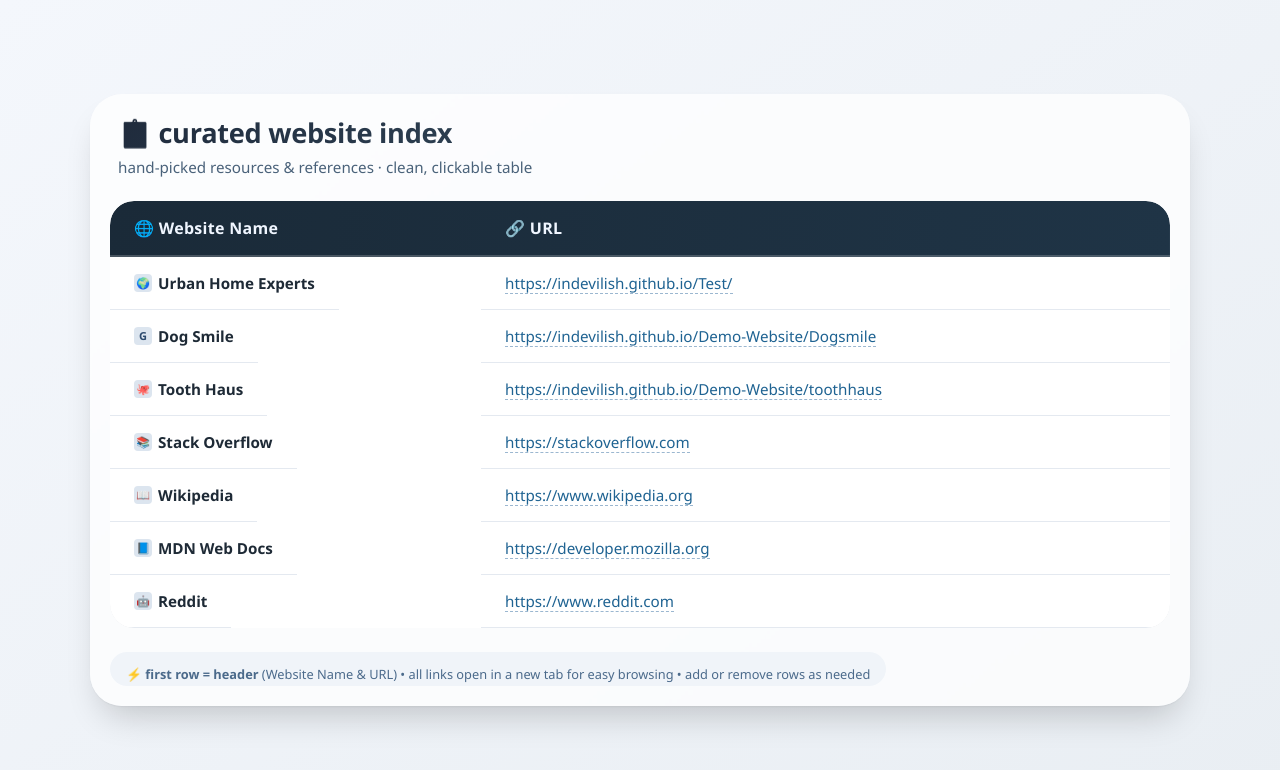
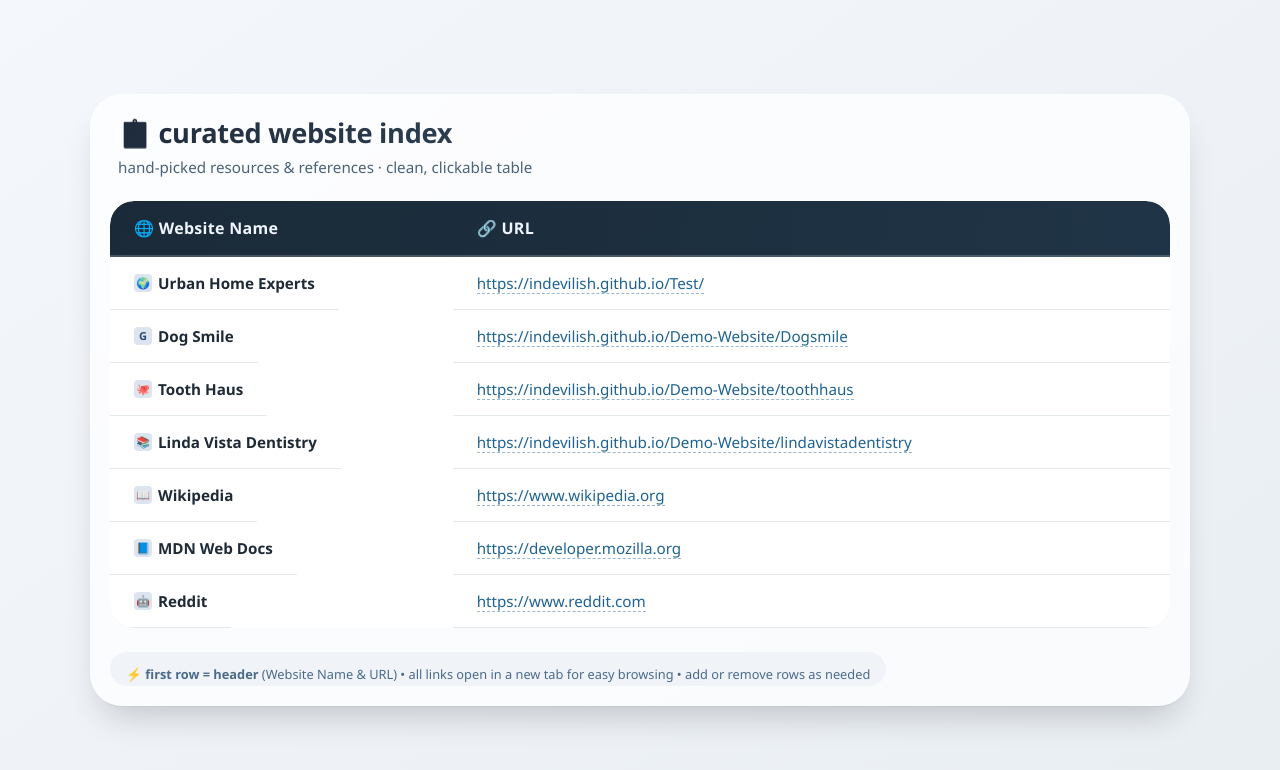
Before and after one commit to indevilish/Demo-Website, a plain HTML site: page index.html in a window 1280 px wide. Drawn offline with Linux system fonts and the light colour scheme.

Commit message:
Replace Stack Overflow entry with Linda Vista Dentistry

```diff
--- a/index.html
+++ b/index.html
@@ -211,8 +211,8 @@
                 </tr>
                 <!-- Row 4: Stack Overflow (Q&A) -->
                 <tr>
-                    <td class="site-name"><span class="favicon-placeholder">📚</span> Stack Overflow</td>
-                    <td><a href="https://stackoverflow.com" class="url-link" target="_blank" rel="noopener noreferrer">https://stackoverflow.com</a></td>
+                    <td class="site-name"><span class="favicon-placeholder">📚</span> Linda Vista Dentistry</td>
+                    <td><a href="https://indevilish.github.io/Demo-Website/lindavistadentistry" class="url-link" target="_blank" rel="noopener noreferrer">https://indevilish.github.io/Demo-Website/lindavistadentistry</a></td>
                 </tr>
                 <!-- Row 5: Wikipedia (encyclopedia) -->
                 <tr>
```
